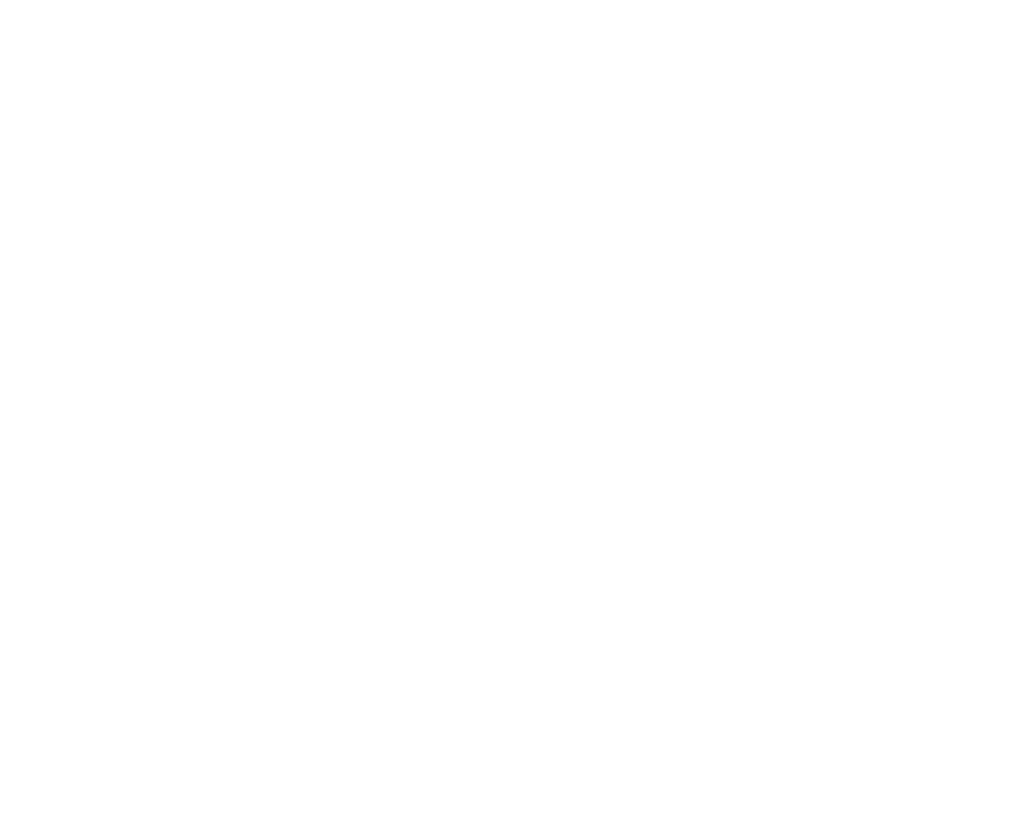
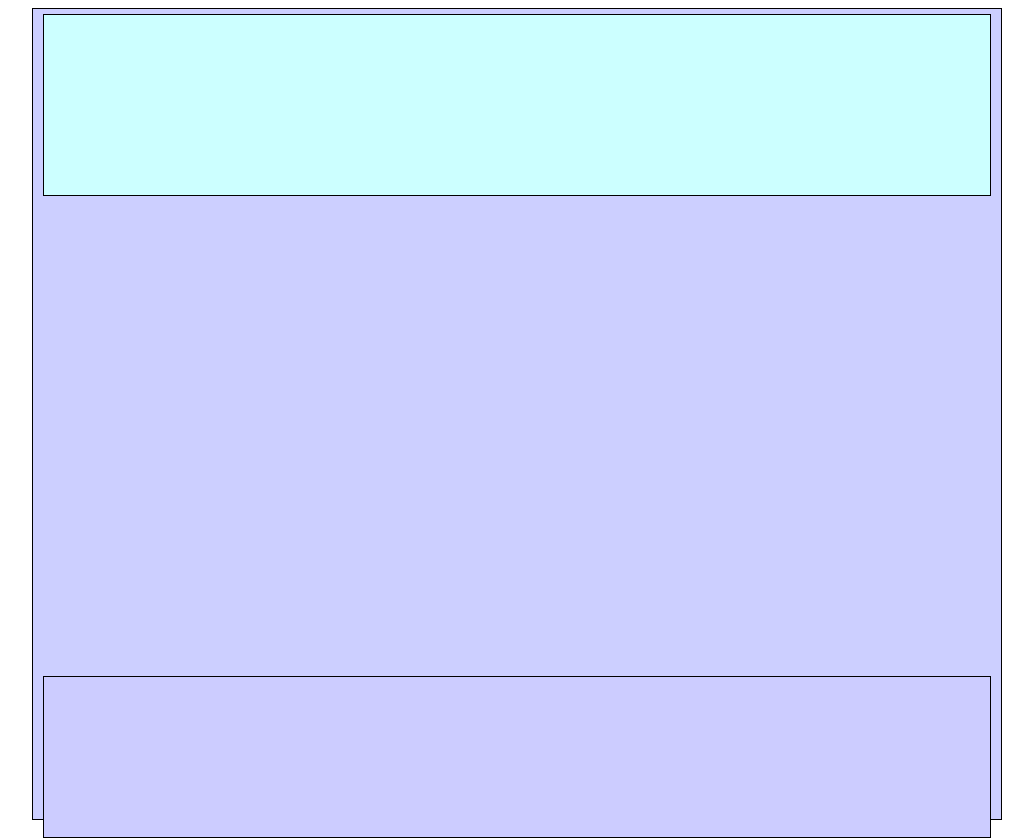
Before and after one commit to anaijg/proyectosweb, a plain HTML site: page div-id-class/ejercicio.html in a window 1280 px wide. Shown: the whole page, without its empty margins (123-1156 px from the left). Before the commit the page ends 800 px from the top, so only its background shows below. Drawn offline with Linux system fonts and the light colour scheme.

Commit message:
dfovndfoj daf jñ

```diff
--- a/div-id-class/ejercicio.html
+++ b/div-id-class/ejercicio.html
@@ -4,12 +4,72 @@
     <meta charset="UTF-8">
     <meta name="viewport" content="width=device-width, initial-scale=1.0">
     <title>Ejercicio divs</title>
+    <style>
+        /* todos los div llevarán este borde y tendrán un espacio de 5px arriba y abajo (top y bottom) y de 10px a izquierda y derecha (left y right)
+        aquí tienes la referencia: https://www.w3schools.com/css/css_padding.asp*/
+		div{
+			border:1px solid #000000;
+			padding:5px 10px;
+		}
+
+        #contenedor {
+            width: 75%;
+            margin: auto;
+            height: 800px;
+            background-color: #cccfff;
+        }
+
+        header {
+            border: 1px solid black;
+            background-color: #ccffff;
+            height: 20%;
+            padding: 10px;
+        }
+
+        main {
+            height: 60%;
+        }
+
+        footer {
+            border: 1px solid black;
+            background-color: #ccccff;
+            height: 20%;
+        }
+	</style>
 </head>
 <body>
-    <div id="header">
-        <div id="nav">
+    <div id="contenedor">
+    <!-- cabecera de la página web-->
+    <header>
 
-        </div>
+    </header>
+    <!-- menú de navegación (nav) dentro de la cabecera -->
+    <nav>
+
+    </nav>
+    <!-- cuerpo principal del documento (main)-->
+    <main>
+        <!-- Dentro de main organizamos los contenidos, normalmente hacemos secciones-->
+        <section>
+            <article>
+
+            </article>
+            <article>
+
+            </article>
+        </section>
+        <section>
+            <article>
+
+            </article>
+            <article>
+
+            </article>
+        </section>
+    </main>
+    <footer>
+
+    </footer>
     </div>
 </body>
 </html>
```
Also changed, not shown: web-html5/html/contacto.html (added, +1 -0 lines), web-html5/html/etiquetas-basicas.html (added, +11 -0 lines), web-html5/index.html (added, +15 -0 lines), web-html5/html/enlaces.html (added), web-html5/html/formato-de-texto.html (added), web-html5/html/imagenes.html (added), web-html5/html/listas.html (added), web-html5/html/tablas.html (added), web-html5/styles/estilos.css (added).
